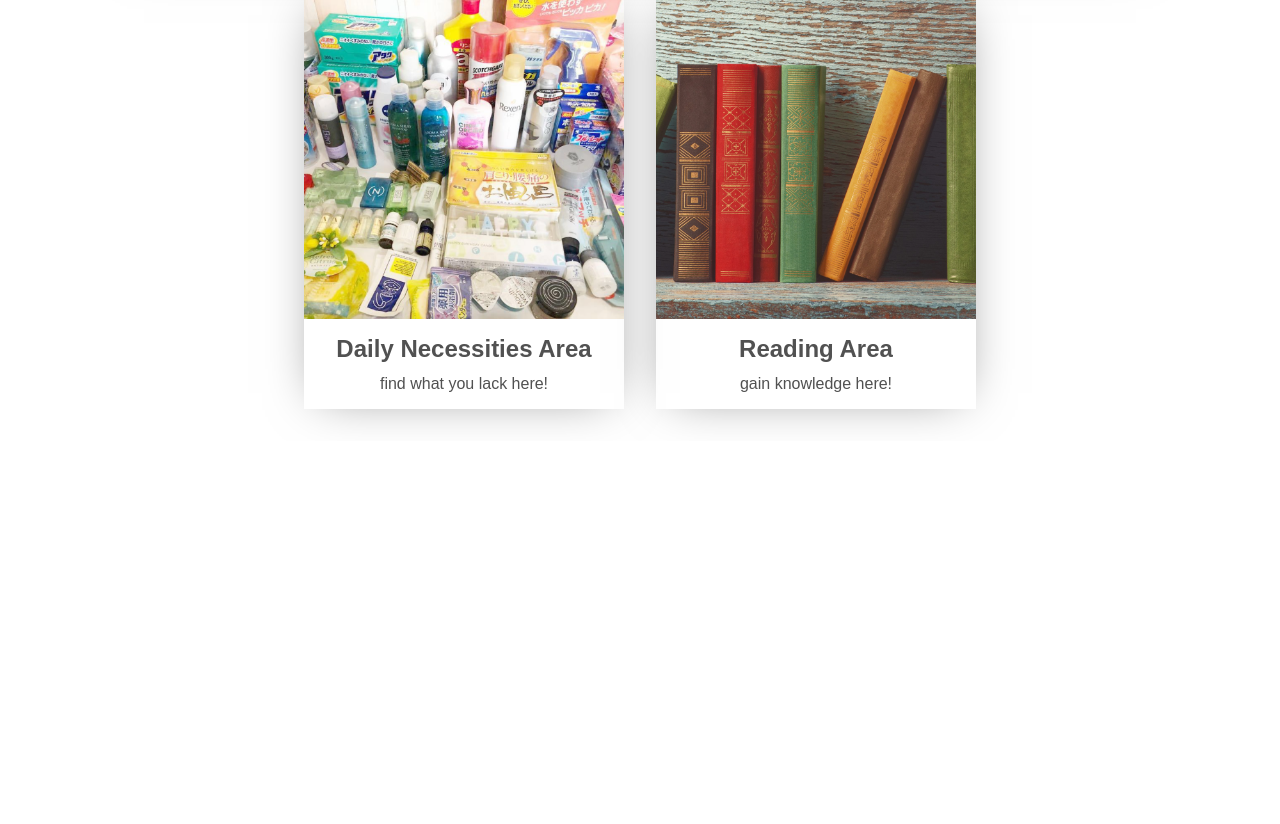
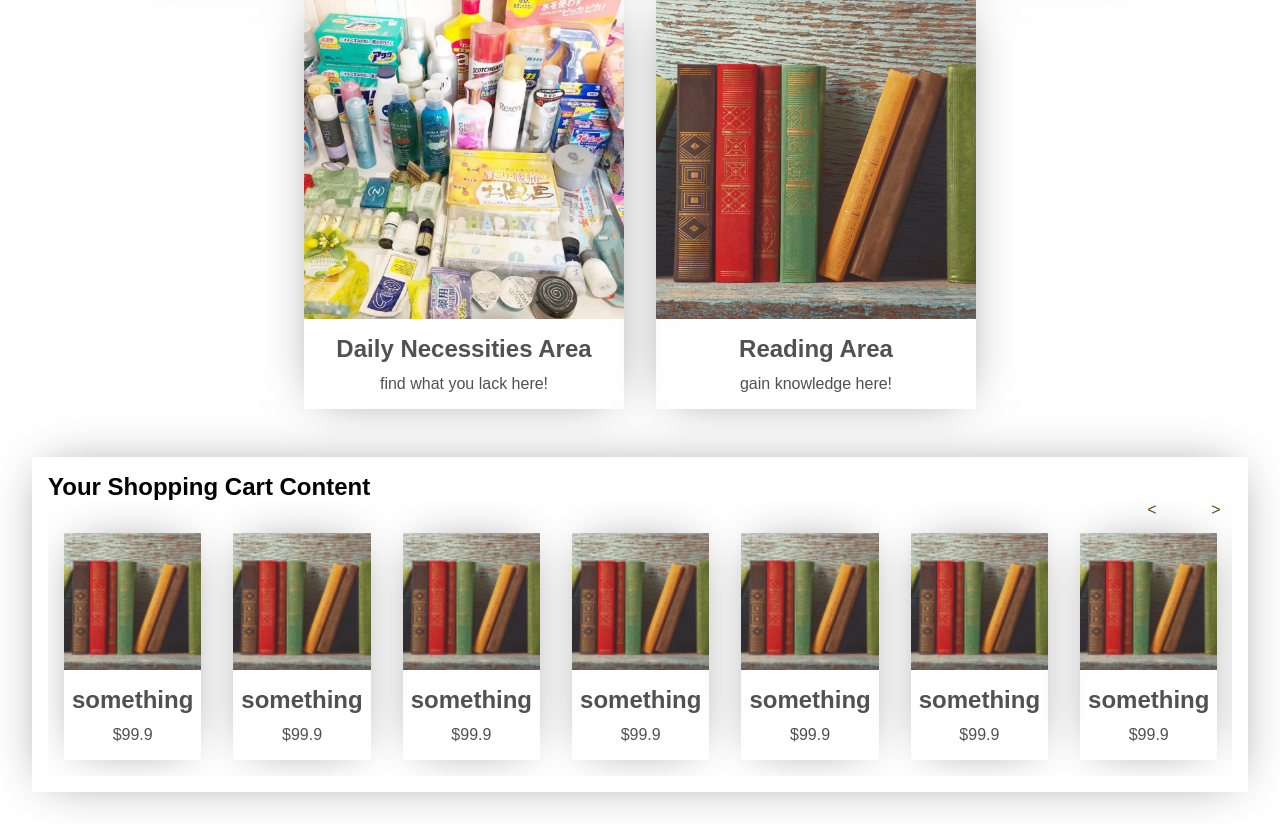
Before and after one commit to THLiu55/Online-Grocery, a Flask app: page / in a window 1280 px wide. Shown: the part 1277-2101 px from the top of the page. Before the commit the page ends 1702 px from the top, so only its background shows below. Run offline with Flask 2, Linux system fonts and the light colour scheme.

Commit message:
shopping cart scroll view & login out sign up & password findback debug

```diff
--- a/app.py
+++ b/app.py
@@ -1,6 +1,7 @@
 from flask import Flask, render_template, g
 from exts import db, mail_sender
 from blueprint.user_blueprint import user_bp
+import staticContents
 import configs
 
 app = Flask(__name__)
@@ -9,10 +10,11 @@ db.init_app(app)
 mail_sender.init_app(app)
 app.register_blueprint(user_bp)
 
+
+
 @app.route('/')
 def index():
-    db.create_all()
-    return render_template("index.html", user=g.get('user', None))
+    return render_template("index.html", user=g.get('user', None), categories=staticContents.categories)
 
 
 if __name__ == '__main__':
--- a/configs.py
+++ b/configs.py
@@ -3,7 +3,7 @@ HOSTNAME = '127.0.0.1'
 PORT     = '3306'
 DATABASE = 'online_shop'
 USERNAME = 'root'
-PASSWORD = 'Xzy20011224'
+PASSWORD = 'lcjxljlth502'
 DB_URI = 'mysql+pymysql://{}:{}@{}:{}/{}?charset=utf8'.format(USERNAME,PASSWORD,HOSTNAME,PORT,DATABASE)
 SQLALCHEMY_DATABASE_URI = DB_URI
 SECRET_KEY = 'qr9ur34567823disdha3'
--- a/models.py
+++ b/models.py
@@ -1,5 +1,7 @@
 from exts import db
 
+
+# database models
 
 class Customer(db.Model):
     __tablename__ = 'user'
@@ -7,6 +9,7 @@ class Customer(db.Model):
     userName = db.Column(db.CHAR(200), unique=True, nullable=False)
     password = db.Column(db.CHAR(200), nullable=False)
     email = db.Column(db.CHAR(200), unique=True, nullable=False)
+
 
 class Captcha(db.Model):
     __tablename__ = 'captcha'
@@ -40,6 +43,7 @@ class Product(db.Model):
     price = db.Column(db.Integer, nullable=False)
     name = db.Column(db.CHAR(200), nullable=False)
     description = db.Column(db.Text, nullable=False)
+    tag = db.Column(db.CHAR(200), nullable=False)
     picture_address = db.Column(db.CHAR(200), nullable=False)
     shop_id = db.Column(db.Integer, db.ForeignKey('shop.id'))
     shop = db.relationship('Shop', backref='products')
--- /dev/null
+++ b/static/css/shoppingCartMain.css
@@ -0,0 +1,105 @@
+/*the style of shopping cart content frame (div)*/
+.shopping-cart-present{
+    display: block;
+	margin: 2rem;
+	padding: 1rem;
+	text-align: left;
+	list-style: none;
+	font-size: 1rem;
+	text-decoration: none;
+	overflow: hidden;
+	box-shadow: 0 0 3rem -1rem rgba(0,0,0,0.5);
+    transition: transform 0.1s ease-in-out, box-shadow 0.1s;
+}
+/*the style of section*/
+section{
+	width: 100%;
+	overflow-x: auto;
+}
+/* -- style of <ul>*/
+#shopping-list{
+	width: max-content;
+	display: block;
+	margin: 1rem 0;
+	padding: 0;
+	font-size: 0;
+	text-align: center;
+	list-style: none;
+}
+/* -- style of <li>*/
+.shopping-item{
+	float: left;
+	display: inline-block;
+	max-width: 10rem;
+	margin: 1rem;
+	font-size: 1rem;
+	text-decoration: none;
+	overflow: hidden;
+	box-shadow: 0 0 3rem -1rem rgba(0,0,0,0.5);
+    transition: transform 0.1s ease-in-out, box-shadow 0.1s;
+}
+/* -- the hover style of <li>*/
+.shopping-item:hover{
+	transform: translateY(-0.5rem) scale(1.0125);
+	box-shadow: 0 0.5em 3rem -1rem rgba(0,0,0,0.5);
+}
+/*the style of shopping item description*/
+.shopping-item-description{
+	display: block;
+	padding: 1em 0.5em;
+	color: #515151;
+	text-decoration: none;
+}
+/*the style of image inside the <a>*/
+.shopping-item-image img{
+	display: block;
+	width: 100%;
+	opacity: 0;
+}
+/*the style of <a> tag (image)*/
+.shopping-item-image{
+	display: block;
+	background: #fff center center no-repeat;
+	background-size: cover;
+}
+.shopping-item-description h2{
+	margin: 0 0 0.5em;
+}
+.shopping-item-description p{
+	margin: 0;
+}
+/*the style of prev and next buttons*/
+.slider-next{
+	border-radius: 3px;
+	position: absolute;
+	display: inline-block;
+	width: 3em;
+	right: 2.5em;
+    height: 1.5em;
+    color: #694c1f;
+    text-align: center;
+	cursor: pointer;
+	transition: all 0.1s ease-in-out;
+}
+.slider-prev{
+	border-radius: 3px;
+	position: absolute;
+	display: inline-block;
+	width: 3em;
+	right: 6.5em;
+    height: 1.5em;
+    color: #694c1f;
+    text-align: center;
+	cursor: pointer;
+	transition: all 0.1s ease-in-out;
+}
+.slider-next:hover{
+	background-color: #333333;
+	color: white;
+	transform: translateY(-0.5rem) scale(1.0125);
+}
+.slider-prev:hover{
+	background-color: #333333;
+	color: white;
+	transform: translateY(-0.5rem) scale(1.0125);
+}
--- a/static/js/cardEffect.js
+++ b/static/js/cardEffect.js
@@ -1,12 +1,10 @@
 // the effect of the pictures loaded at the first time
 
-//set timer for loading process (timeout)
 window.addEventListener('load', function() {
+	Reload()
+});
 
-	// setTimeout to simulate the delay from a real page load
-	setTimeout(Reload, 1000);
 
-});
 //reload function (change the url of card images)
 function Reload(){
 	var category_images = document.querySelectorAll('.category-image');
--- /dev/null
+++ b/static/js/shoppingSlider.js
@@ -0,0 +1,13 @@
+// aims to achieve the slider of shopping cart items
+var slider = document.getElementById("slider");
+var btn_left = document.getElementsByClassName("slider-prev")[0];
+var btn_right = document.getElementsByClassName("slider-next")[0];
+
+
+// add scroll events
+btn_left.addEventListener("click", function (){
+    slider.scrollLeft -= 125;
+});
+btn_right.addEventListener("click", function (){
+    slider.scrollLeft += 125;
+});
--- a/templates/MainpageBase.html
+++ b/templates/MainpageBase.html
@@ -16,6 +16,7 @@
     <link rel="stylesheet" href="../static/css/fluidImage.css">
     <link rel="stylesheet" href="../static/css/MainpageBase_style.css">
     <link rel="stylesheet" href="../static/css/cardContent.css">
+    <link rel="stylesheet" href="../static/css/shoppingCartMain.css">
 </head>
 <body>
     <div id="HeaderLine">
@@ -47,7 +48,7 @@
             <div>
                 {% if user == None %}
                     <div class="nav-item">
-                        <a href="{{url_for('User.login')}}" id="profile">
+                        <a href="{{url_for('User.login')}}" id="login">
                             <span>
                                 <img class="bar-pic" src="../static/images/profile.jpg">
                             </span>
@@ -98,5 +99,6 @@
 
 <script type="text/javascript" src="../static/js/fluidImagesPlayer.js"></script>
 <script type="text/javascript" src="../static/js/cardEffect.js"></script>
+<script type="text/javascript" src="../static/js/shoppingSlider.js"></script>
 
 </html>
--- a/templates/index.html
+++ b/templates/index.html
@@ -18,6 +18,7 @@
                     <div class="block-item" id="b4"></div>
                 </li>
                 <li>
+<!--                    same id to make the image player recycle-->
                     <div class="block-item" id="b1"></div>
                 </li>
             </ul>
@@ -30,88 +31,124 @@
         </div>
         <div class="content-area">
             <ul id="card-list">
+                {% for category in categories %}
                     <li class="card-item">
-                    <a class="category-image" href="" style="background-image: url(../static/images/clothing100.png)"
-                     hover_image="../static/images/clothing500.png">
-                        <img src="../static/images/clothing100.png" alt="Clothing">
+                        <a class="category-image" href="" hover_image = '{{ category[1] }}'>
+                        <img src='{{ category[0] }}' alt="{{category[2]}}">
                         </a>
                         <a class="category-description" href="" >
-                        <h2>Clothing Area</h2>
-                        <p>shop clothes here!</p>
+                        <h2>{{category[2]}}</h2>
+                        <p>{{category[3]}}</p>
                         </a>
                     </li>
-                <li class="card-item">
-                    <a class="category-image" href="" style="background-image: url(../static/images/furniture100.png)"
-                     hover_image="../static/images/furniture500.png">
-                        <img src="../static/images/furniture100.png" alt="Furniture">
-                    </a>
-                    <a class="category-description" href="" >
-                        <h2>Furniture Area</h2>
-                        <p>decorate your warm home here!</p>
-                    </a>
+                {% endfor %}
+            </ul>
+            <div class="shopping-cart-present">
+                <h2>Your Shopping Cart Content</h2>
+                <div class="slider-prev">
+                    <
+                </div>
+                <div class="slider-next">
+                    >
+                </div>
+                <section id="slider">
+                    <ul id="shopping-list">
+                        <li class="shopping-item">
+                            <a class="shopping-item-image" href="" style="background-image: url(../static/images/books100.png)">
+                                <img src="../static/images/books100.png" alt="Books">
+                            </a >
+                            <a class="shopping-item-description" href="" >
+                                <h2>something</h2>
+                                <p>$99.9</p >
+                            </a >
                         </li>
-                <li class="card-item">
-                    <a class="category-image" href="" style="background-image: url(../static/images/smart100.png)"
-                     hover_image="../static/images/smart500.png">
-                        <img src="../static/images/smart100.png" alt="Electronic Devices">
-                    </a>
-                    <a class="category-description" href="" >
-                        <h2>Electronic Devices Area</h2>
-                        <p>find your smart life here!</p>
-                    </a>
+                        <li class="shopping-item">
+                            <a class="shopping-item-image" href="" style="background-image: url(../static/images/books100.png)">
+                                <img src="../static/images/books100.png" alt="Books">
+                            </a >
+                            <a class="shopping-item-description" href="" >
+                                <h2>something</h2>
+                                <p>$99.9</p >
+                            </a >
                         </li>
-                <li class="card-item">
-                    <a class="category-image" href="" style="background-image: url(../static/images/shoes100.png)"
-                     hover_image="../static/images/shoes500.png">
-                        <img src="../static/images/shoes100.png" alt="Shoes">
-                    </a>
-                    <a class="category-description" href="" >
-                        <h2>Shoes Area</h2>
-                        <p>find your favourite shoes here!</p>
-                    </a>
+                        <li class="shopping-item">
+                            <a class="shopping-item-image" href="" style="background-image: url(../static/images/books100.png)">
+                                <img src="../static/images/books100.png" alt="Books">
+                            </a >
+                            <a class="shopping-item-description" href="" >
+                                <h2>something</h2>
+                                <p>$99.9</p >
+                            </a >
                         </li>
-                <li class="card-item">
-                    <a class="category-image" href="" style="background-image: url(../static/images/toys100.png)"
-                     hover_image="../static/images/toys500.png">
-                        <img src="../static/images/toys100.png" alt="Toys">
-                    </a>
-                    <a class="category-description" href="" >
-                        <h2>Toys Area</h2>
-                        <p>happiness gathering here!</p>
-                    </a>
+                        <li class="shopping-item">
+                            <a class="shopping-item-image" href="" style="background-image: url(../static/images/books100.png)">
+                                <img src="../static/images/books100.png" alt="Books">
+                            </a >
+                            <a class="shopping-item-description" href="" >
+                                <h2>something</h2>
+                                <p>$99.9</p >
+                            </a >
                         </li>
-                <li class="card-item">
-                    <a class="category-image" href="" style="background-image: url(../static/images/food100.png)"
-                     hover_image="../static/images/food500.png">
-                        <img src="../static/images/food100.png" alt="Food">
-                    </a>
-                    <a class="category-description" href="" >
-                        <h2>Food Area</h2>
-                        <p>make your life healthier here!</p>
-                    </a>
+                        <li class="shopping-item">
+                            <a class="shopping-item-image" href="" style="background-image: url(../static/images/books100.png)">
+                                <img src="../static/images/books100.png" alt="Books">
+                            </a >
+                            <a class="shopping-item-description" href="" >
+                                <h2>something</h2>
+                                <p>$99.9</p >
+                            </a >
                         </li>
-                <li class="card-item">
-                    <a class="category-image" href="" style="background-image: url(../static/images/daily100.png)"
-                     hover_image="../static/images/daily500.png">
-                        <img src="../static/images/daily100.png" alt="Daily Necessities">
-                    </a>
-                    <a class="category-description" href="" >
-                        <h2>Daily Necessities Area</h2>
-                        <p>find what you lack here!</p>
-                    </a>
+                        <li class="shopping-item">
+                            <a class="shopping-item-image" href="" style="background-image: url(../static/images/books100.png)">
+                                <img src="../static/images/books100.png" alt="Books">
+                            </a >
+                            <a class="shopping-item-description" href="" >
+                                <h2>something</h2>
+                                <p>$99.9</p >
+                            </a >
                         </li>
-                <li class="card-item">
-                    <a class="category-image" href="" style="background-image: url(../static/images/books100.png)"
-                     hover_image="../static/images/books500.png">
+                        <li class="shopping-item">
+                            <a class="shopping-item-image" href="" style="background-image: url(../static/images/books100.png)">
                                 <img src="../static/images/books100.png" alt="Books">
-                    </a>
-                    <a class="category-description" href="" >
-                        <h2>Reading Area</h2>
-                        <p>gain knowledge here!</p>
-                    </a>
+                            </a >
+                            <a class="shopping-item-description" href="" >
+                                <h2>something</h2>
+                                <p>$99.9</p >
+                            </a >
+                        </li>
+                        <li class="shopping-item">
+                            <a class="shopping-item-image" href="" style="background-image: url(../static/images/books100.png)">
+                                <img src="../static/images/books100.png" alt="Books">
+                            </a >
+                            <a class="shopping-item-description" href="" >
+                                <h2>something</h2>
+                                <p>$99.9</p >
+                            </a >
+                        </li>
+                        <li class="shopping-item">
+                            <a class="shopping-item-image" href="" style="background-image: url(../static/images/books100.png)">
+                                <img src="../static/images/books100.png" alt="Books">
+                            </a >
+                            <a class="shopping-item-description" href="" >
+                                <h2>something</h2>
+                                <p>$99.9</p >
+                            </a >
+                        </li>
+                        <li class="shopping-item">
+                            <a class="shopping-item-image" href="" style="background-image: url(../static/images/books100.png)">
+                                <img src="../static/images/books100.png" alt="Books">
+                            </a >
+                            <a class="shopping-item-description" href="" >
+                                <h2>something</h2>
+                                <p>$99.9</p >
+                            </a >
                         </li>
                     </ul>
+                </section>
             </div>
         </div>
 
+
+    </div>
+
 {% endblock %}
--- a/templates/login.html
+++ b/templates/login.html
@@ -93,7 +93,7 @@
                     </div>
 
                     <div class="inputArea">
-                        <input type="text" id="captcha_input" name="captcha" oninput=captcha_listener_sign_up() placeholder="Captcha">
+                        <input type="text" id="captcha_input" name="captcha" placeholder="Captcha">
                         <div class="wrong_error" id="captcha_error"></div>
                     </div>
                     <input type="button" class="btn" value="SignUp" onclick="register()">
```
Also changed, not shown: blueprint/user_blueprint.py (+6 -6 lines), static/js/login.js (+11 -13 lines), static/js/passwordFindBack.js (+12 -23 lines), static/js/utils.js (+21 -10 lines), staticContents.py (added, +9 -0 lines). Lines whose indentation alone changed are shown as unchanged.
